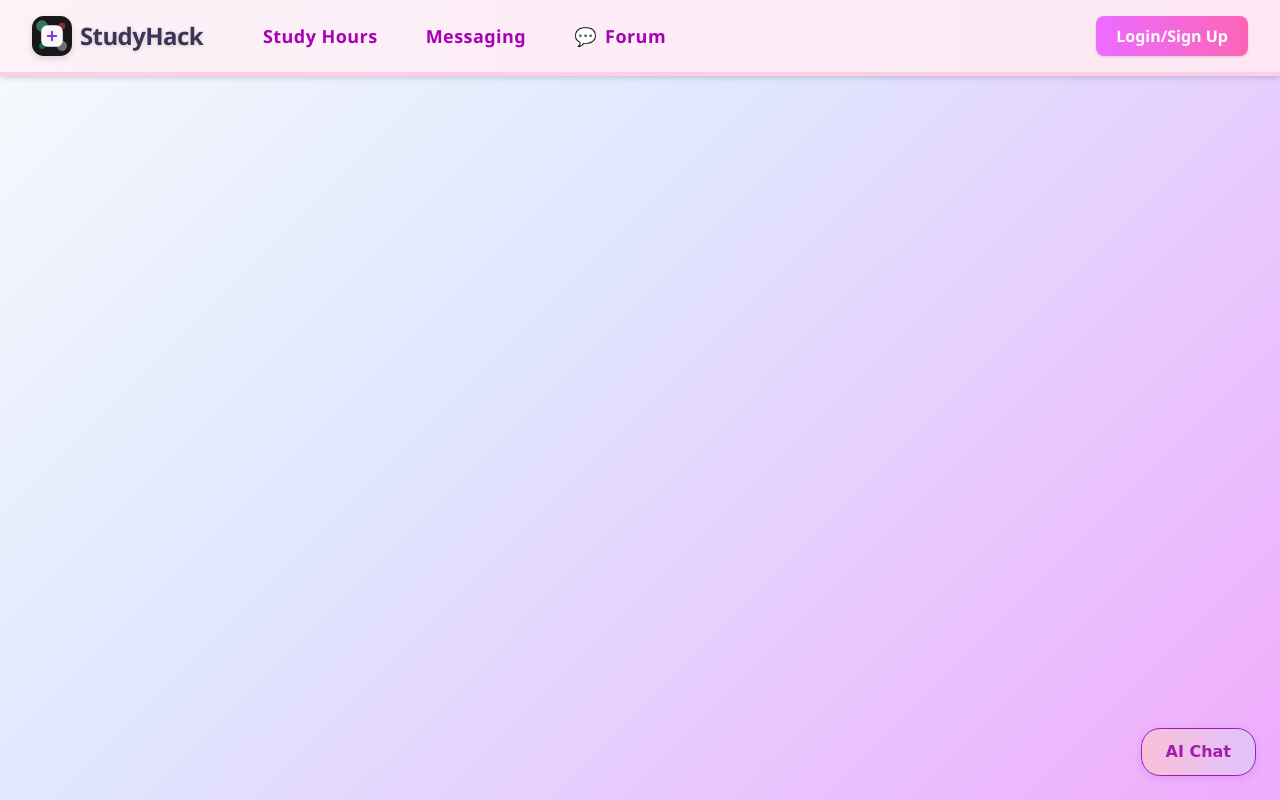
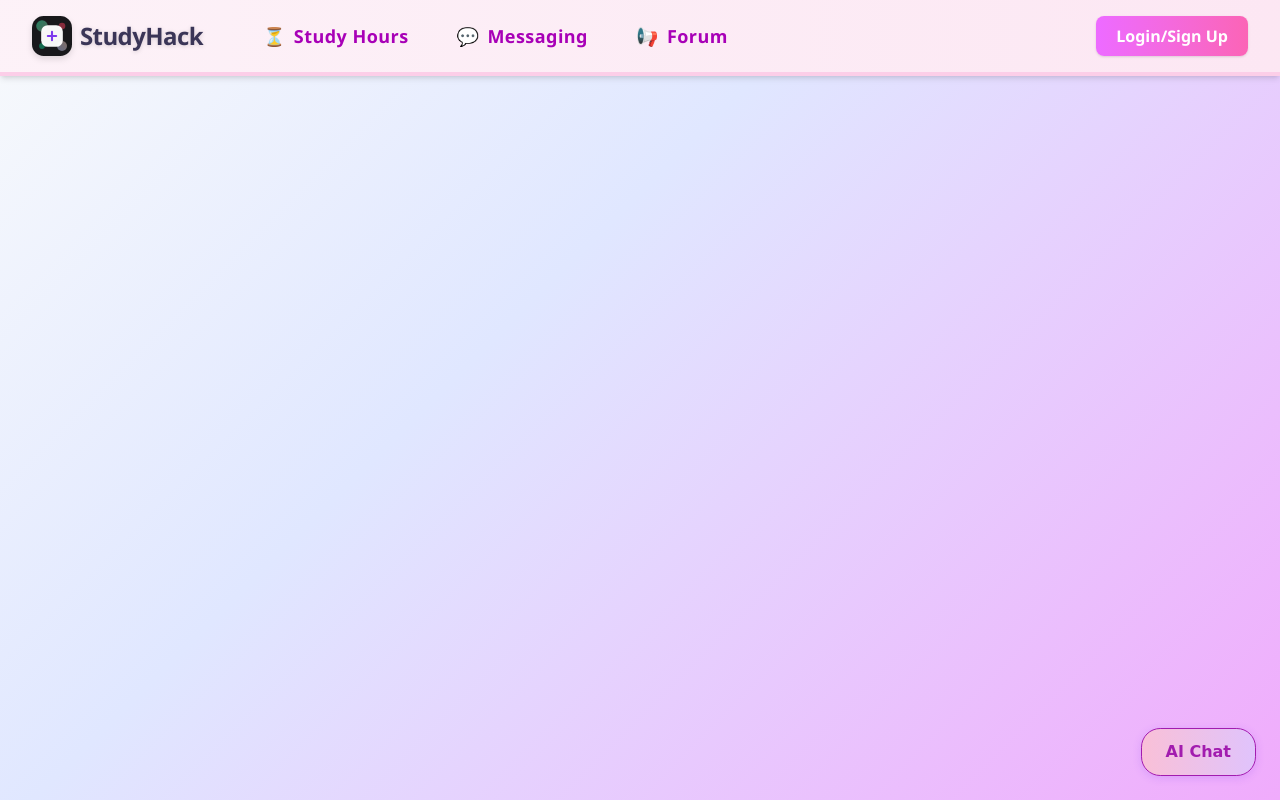
Before and after one commit to DanielZTWang/HackTheValley, a React (Vite) app in the folder client/: page /about in a window 1280 px wide. Built offline with nearby package versions, Linux system fonts and the light colour scheme.

Commit message:
navbar fix

```diff
--- a/client/src/components/Navbar.tsx
+++ b/client/src/components/Navbar.tsx
@@ -27,23 +27,23 @@ export default function Navbar() {
           <div className="flex gap-6 text-lg font-medium">
             <Link
               to="/leaderboard"
-              className="text-fuchsia-700 px-3 py-1.5 rounded-md hover:bg-fuchsia-100 hover:text-fuchsia-900 transition-colors font-semibold tracking-wide"
+              className="text-fuchsia-700 px-3 py-1.5 rounded-md hover:bg-fuchsia-100 hover:text-fuchsia-900 transition-colors font-semibold tracking-wide flex items-center gap-2"
             >
+              <span role="img" aria-label="Hourglass">⏳</span>
               Study Hours
             </Link>
             <Link
               to="/messaging"
-              className="text-fuchsia-700 px-3 py-1.5 rounded-md hover:bg-fuchsia-100 hover:text-fuchsia-900 transition-colors font-semibold tracking-wide"
+              className="text-fuchsia-700 px-3 py-1.5 rounded-md hover:bg-fuchsia-100 hover:text-fuchsia-900 transition-colors font-semibold tracking-wide flex items-center gap-2"
             >
+              <span role="img" aria-label="Messaging">💬</span>
               Messaging
             </Link>
             <Link
               to="/forum"
               className="text-fuchsia-700 px-3 py-1.5 rounded-md hover:bg-fuchsia-100 hover:text-fuchsia-900 transition-colors font-semibold tracking-wide flex items-center gap-2"
             >
-              <span role="img" aria-label="Forum">
-                💬
-              </span>
+                <span role="img" aria-label="Forum">📢</span>
               Forum
             </Link>
           </div>
--- /dev/null
+++ b/client/src/pages/MainMenu.tsx
@@ -0,0 +1 @@
+// MainMenu.tsx deleted by request. File is now empty.
```
